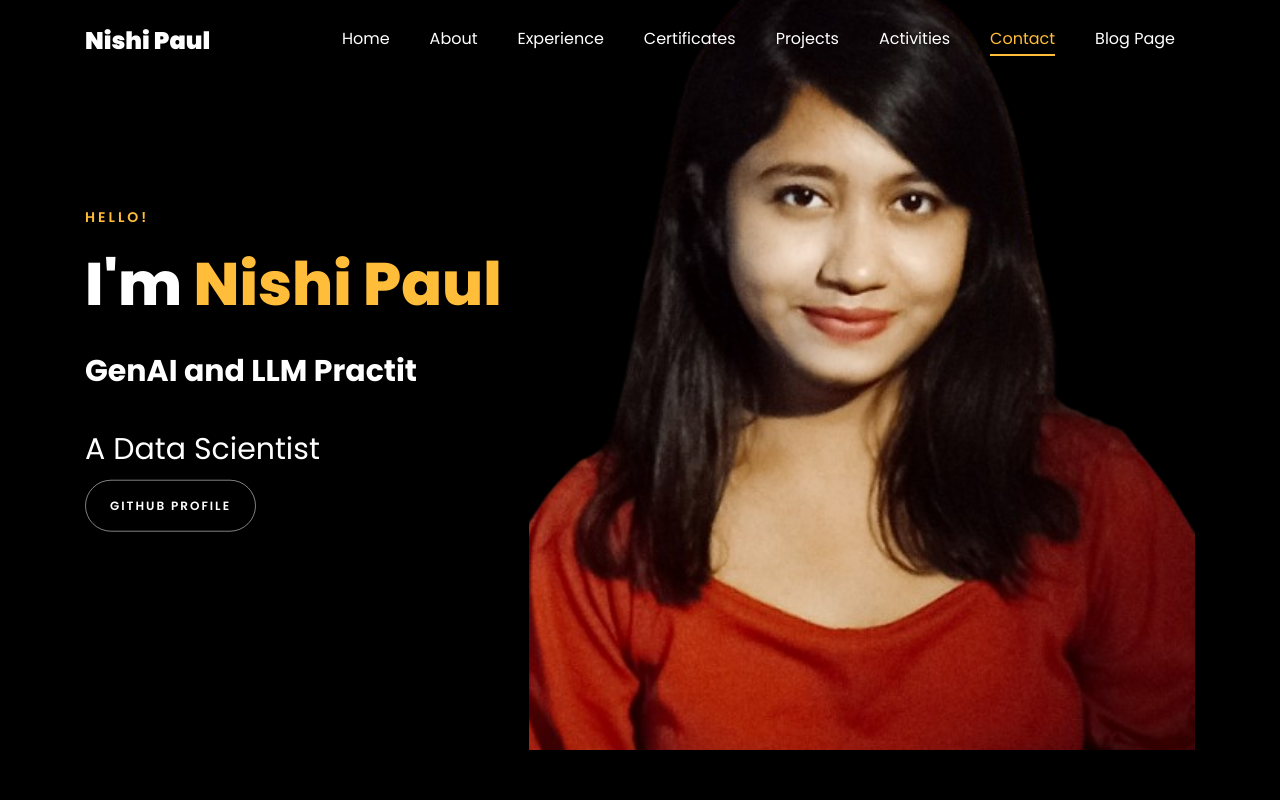
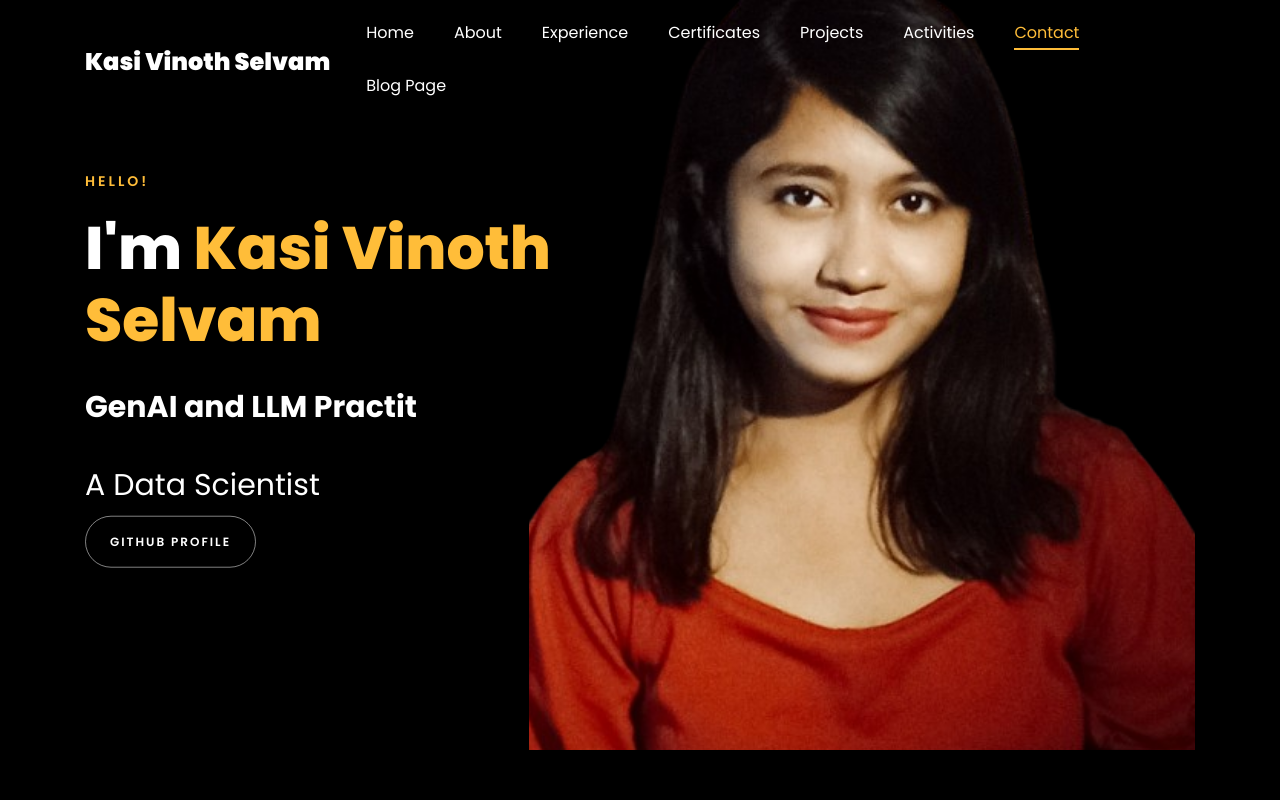
Before and after one commit to Vinoth-24/Portfolio, a plain HTML site: page index.html in a window 1280 px wide. Shown: the top 800 px of the page. Drawn offline with Linux system fonts and the light colour scheme; animation ran at ten frames a second; files whose address does not match are found by name.

Commit message:
name change

```diff
--- a/index.html
+++ b/index.html
@@ -119,7 +119,7 @@
 
     <nav class="navbar navbar-expand-lg navbar-dark ftco_navbar ftco-navbar-light site-navbar-target" id="ftco-navbar">
 	    <div class="container">
-	      <a class="navbar-brand" href="index.html">Nishi Paul</a>
+	      <a class="navbar-brand" href="index.html">Kasi Vinoth Selvam</a>
 	      <button class="navbar-toggler js-fh5co-nav-toggle fh5co-nav-toggle" type="button" data-toggle="collapse" data-target="#ftco-nav" aria-controls="ftco-nav" aria-expanded="false" aria-label="Toggle navigation">
 	        <span class="oi oi-menu"></span> Menu
 	      </button>
@@ -150,7 +150,7 @@
 		          <div class="one-forth d-flex  align-items-center ftco-animate" data-scrollax=" properties: { translateY: '70%' }">
 		          	<div class="text">
 		          		<span class="subheading">Hello!</span>
-			            <h1 class="mb-4 mt-3">I'm <span>Nishi Paul</span></h1>
+			            <h1 class="mb-4 mt-3">I'm <span>Kasi Vinoth Selvam</span></h1>
 
 						<!-- Element to contain animated typing -->
 						<span id="typing-animation"></span>
```
